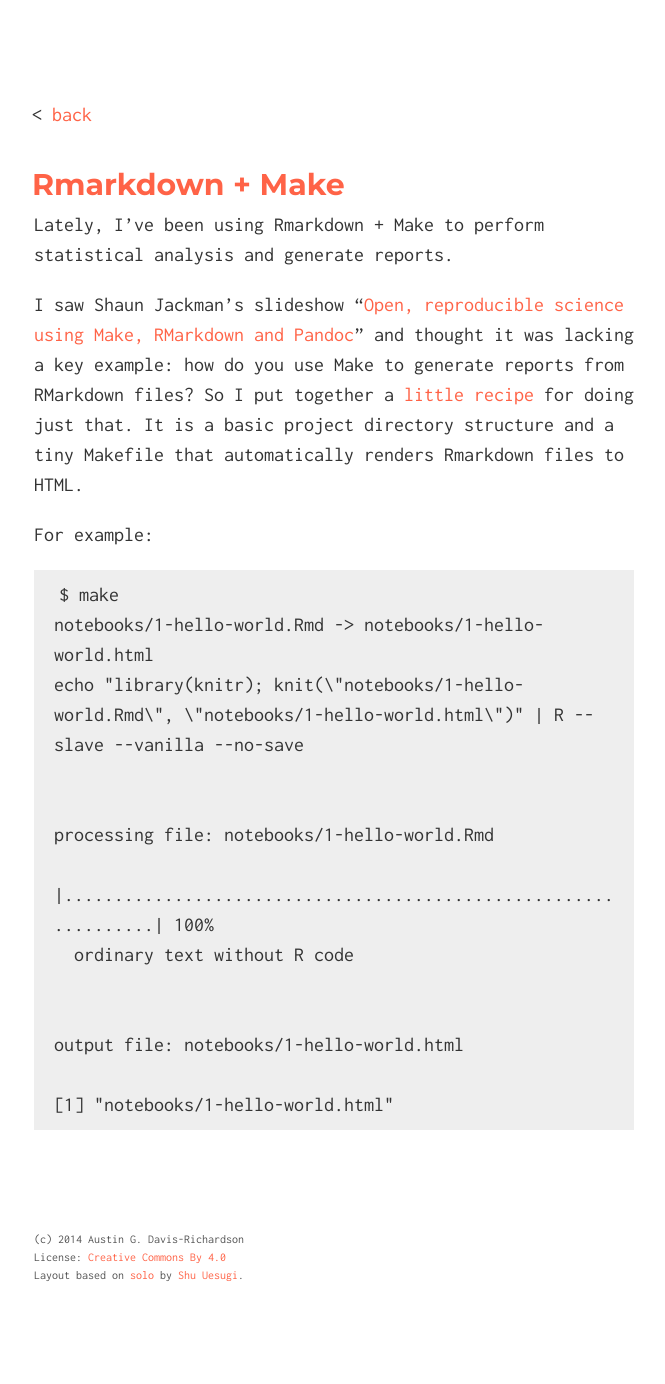
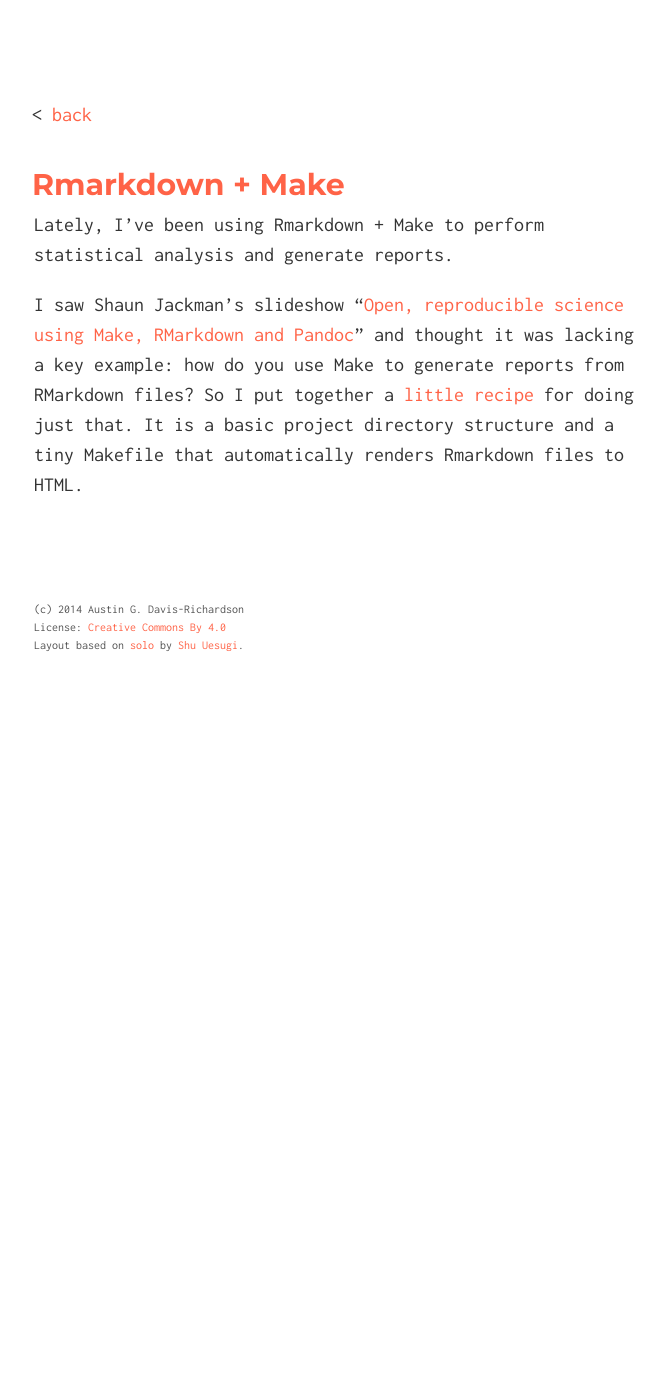
Before and after one commit to audy/audy.github.io, a Jekyll site: the page built from _posts/2014-12-22-Rmarkdown-+-Make.md, in a window 1280 px wide. Shown: the whole page, without its empty margins (306-971 px from the left). Built offline with Jekyll 4.4.1, drawn with Linux system fonts in a browser that asks for light colours; after the commit the page ends 900 px from its top, so only the background shows below that.

Commit message:
mrakdown fromatting

````diff
--- a/_posts/2014-12-22-Rmarkdown-+-Make.md
+++ b/_posts/2014-12-22-Rmarkdown-+-Make.md
@@ -14,23 +14,5 @@ use Make to generate reports from RMarkdown files? So I put together a [little
 recipe][2] for doing just that. It is a basic project directory structure and a
 tiny Makefile that automatically renders Rmarkdown files to HTML.
 
-For example:
-
-```
-$ make
-notebooks/1-hello-world.Rmd -> notebooks/1-hello-world.html
-echo "library(knitr); knit(\"notebooks/1-hello-world.Rmd\", \"notebooks/1-hello-world.html\")" | R --slave --vanilla --no-save
-
-
-processing file: notebooks/1-hello-world.Rmd
-  |.................................................................| 100%
-  ordinary text without R code
-
-
-output file: notebooks/1-hello-world.html
-
-[1] "notebooks/1-hello-world.html"
-```
-
 [1]: https://sjackman.github.io/open-science/#/open-reproducible-science
 [2]: https://github.com/audy/knitr-make
````
